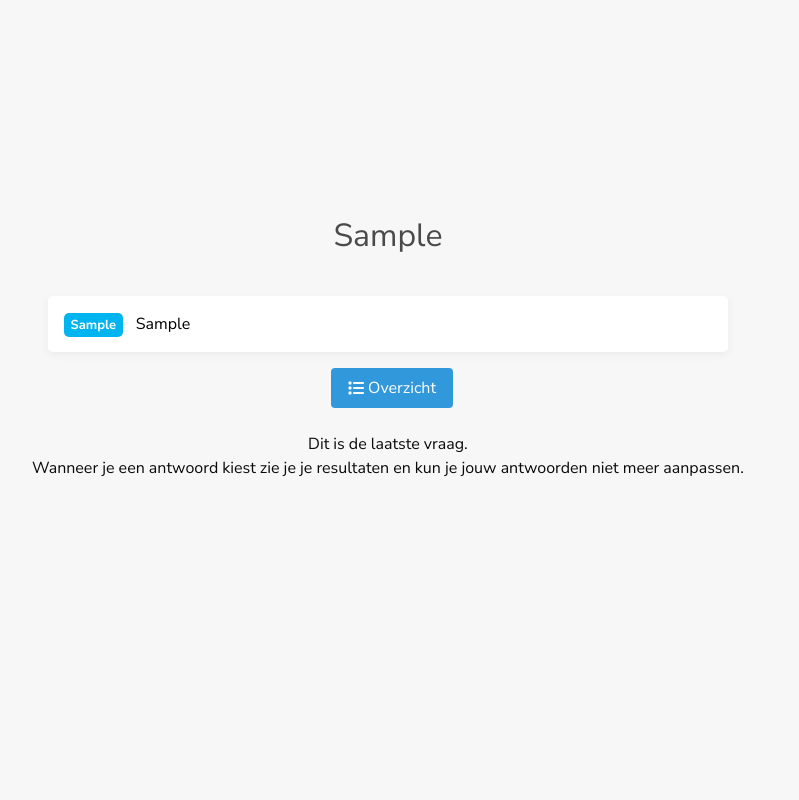
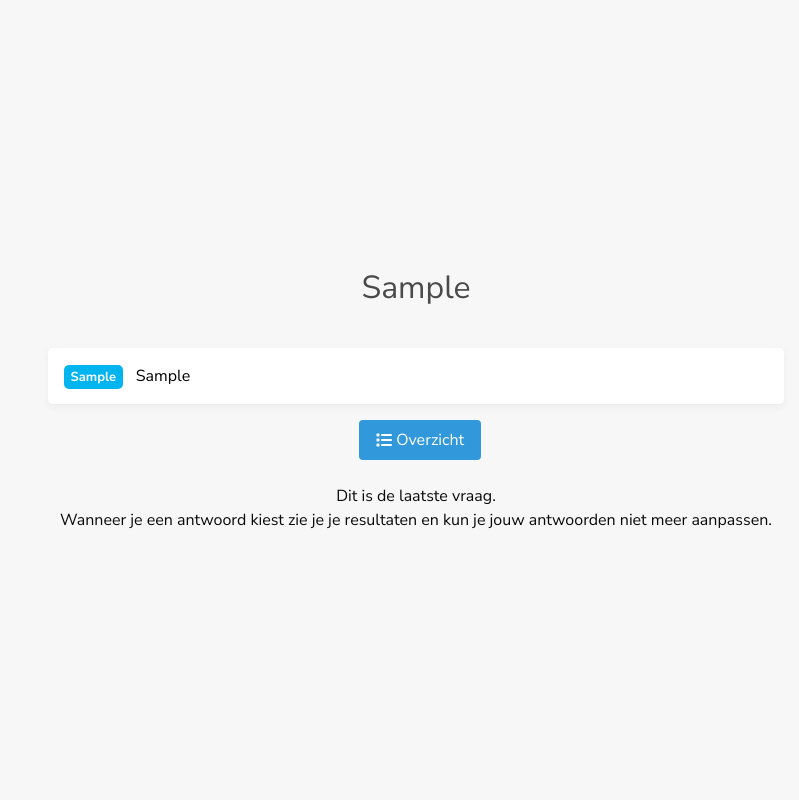
Before and after one commit to rschwab12/CTRLALTDEL-INF1BC-Sorteerhoed, a Flask app: template templates/vraag.html in a window 1280 px wide. Shown: the whole page, without its empty margins (224-1023 px from the left). Run offline with Flask 2, Linux system fonts and the light colour scheme; the template is opened without the code that fills it: most values are stand-ins (such as "Sample title", 1, 10 or a date in 2020); style sheets or scripts are compiled from the project's sources; some libraries are stand-ins or nearby versions.

Commit message:
Content is now vertically centered

```diff
--- a/static/css/dark/core/pageLayout.min.css
+++ b/static/css/dark/core/pageLayout.min.css
@@ -1 +1 @@
-body{overflow:hidden}.is-vertical-center{display:flex;align-items:center;height:100%;margin-top:-3.25rem}@media screen and (max-width: 992px){.is-vertical-center{display:block;margin-top:12.5%}body{overflow:visible}}
+body{overflow:hidden}.is-vertical-center{display:flex;align-items:center;height:100%}@media screen and (max-width: 992px){.is-vertical-center{display:block;margin-top:12.5%}body{overflow:visible}}
--- a/static/css/dark/core/pageLayout.scss
+++ b/static/css/dark/core/pageLayout.scss
@@ -5,7 +5,6 @@ body {
     display: flex;
     align-items: center;
     height: 100%;
-    margin-top: -3.25rem;
 }
 
 @media screen and (max-width: 992px) {
--- a/static/css/light/core/pageLayout.min.css
+++ b/static/css/light/core/pageLayout.min.css
@@ -1 +1 @@
-body{overflow:hidden}.is-vertical-center{display:flex;align-items:center;height:100%;margin-top:-3.25rem}@media screen and (max-width: 992px){.is-vertical-center{display:block;margin-top:12.5%}body{overflow:visible}}
+body{overflow:hidden}.is-vertical-center{display:flex;align-items:center;height:100%}@media screen and (max-width: 992px){.is-vertical-center{display:block;margin-top:12.5%}body{overflow:visible}}
--- a/static/css/light/core/pageLayout.scss
+++ b/static/css/light/core/pageLayout.scss
@@ -5,7 +5,6 @@ body {
     display: flex;
     align-items: center;
     height: 100%;
-    margin-top: -3.25rem;
 }
 
 @media screen and (max-width: 992px) {
--- a/templates/vraag.html
+++ b/templates/vraag.html
@@ -11,10 +11,8 @@
 </head>
 
 <body>
-  <div id="question-body" class="has-text-centered animate__animated animate__fadeIn">
-    <div class="container is-vertical-center" style="max-width: 60%">
-      <div class="columns">
-        <div class="column">
+  <div id="question-body" class="is-vertical-center has-text-centered animate__animated animate__fadeIn">
+    <div class="container" style="display: block; max-width: 60%">
       <div class="has-text-centered">
         <h2 class="subtitle is-3">{{ question.getVraag() }}</h2>
       </div>
@@ -29,7 +27,8 @@
         </div>
         {%endfor%}
         {% if back %}
-            <a class="button is-danger" href="{{ url_for('vraag', a='back') }}"><i class="fas fa-arrow-left"></i>&nbsp;Vorige
+        <a class="button is-danger" href="{{ url_for('vraag', a='back') }}"><i
+            class="fas fa-arrow-left"></i>&nbsp;Vorige
           vraag</a>
         {%endif%}
         &nbsp;
@@ -38,10 +37,9 @@
       <br>
       <div class="has-text-centered">
         {% if not next %}
-              Dit is de laatste vraag.<br>Wanneer je een antwoord kiest zie je je resultaten en kun je jouw antwoorden niet meer aanpassen.
+        Dit is de laatste vraag.<br>Wanneer je een antwoord kiest zie je je resultaten en kun je jouw antwoorden niet
+        meer aanpassen.
         {%endif%}
-          </div>
-        </div>
       </div>
     </div>
   </div>
```
Also changed, not shown: templates/index.html (+0 -18 lines). Lines whose indentation alone changed are shown as unchanged.
